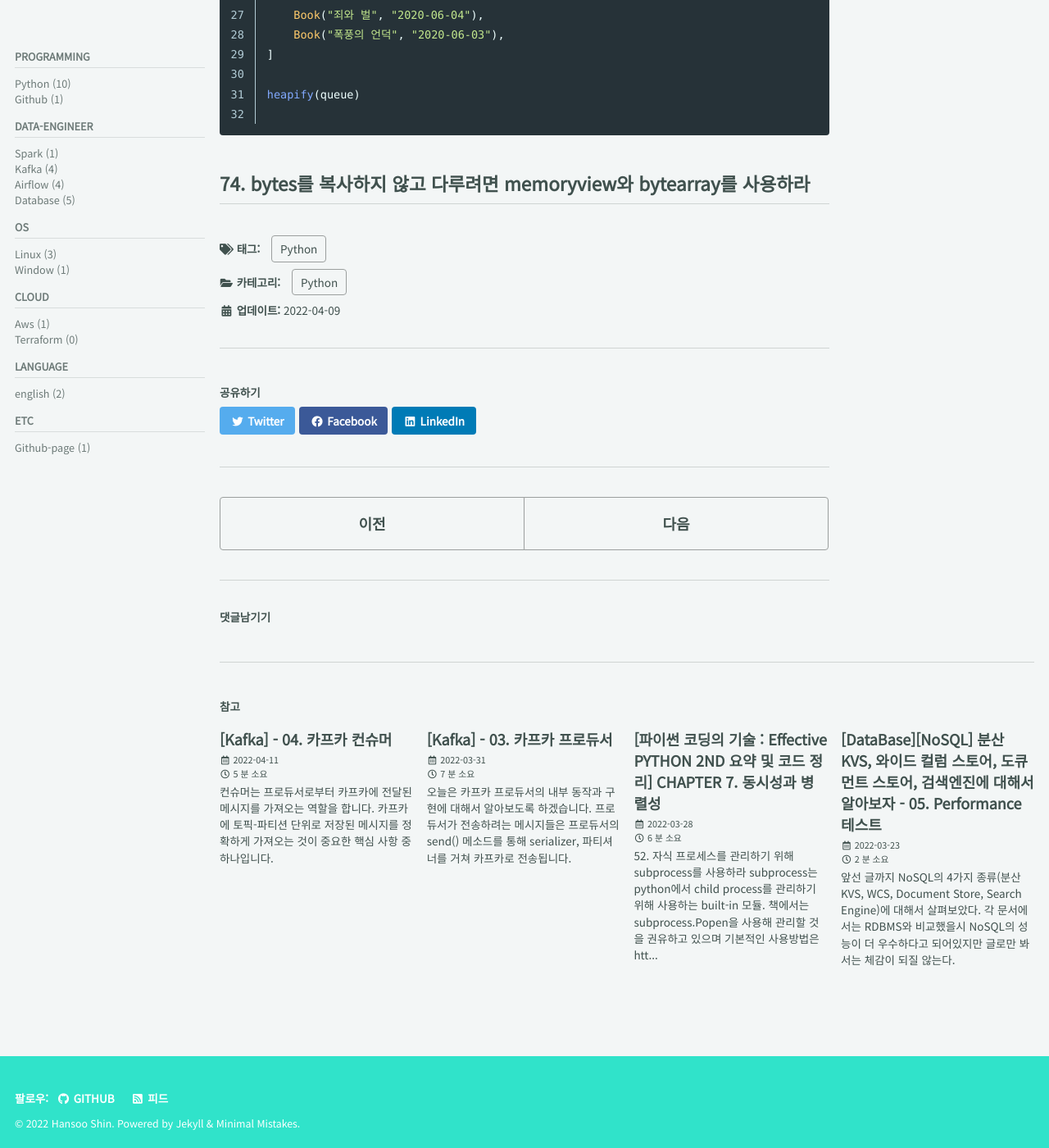
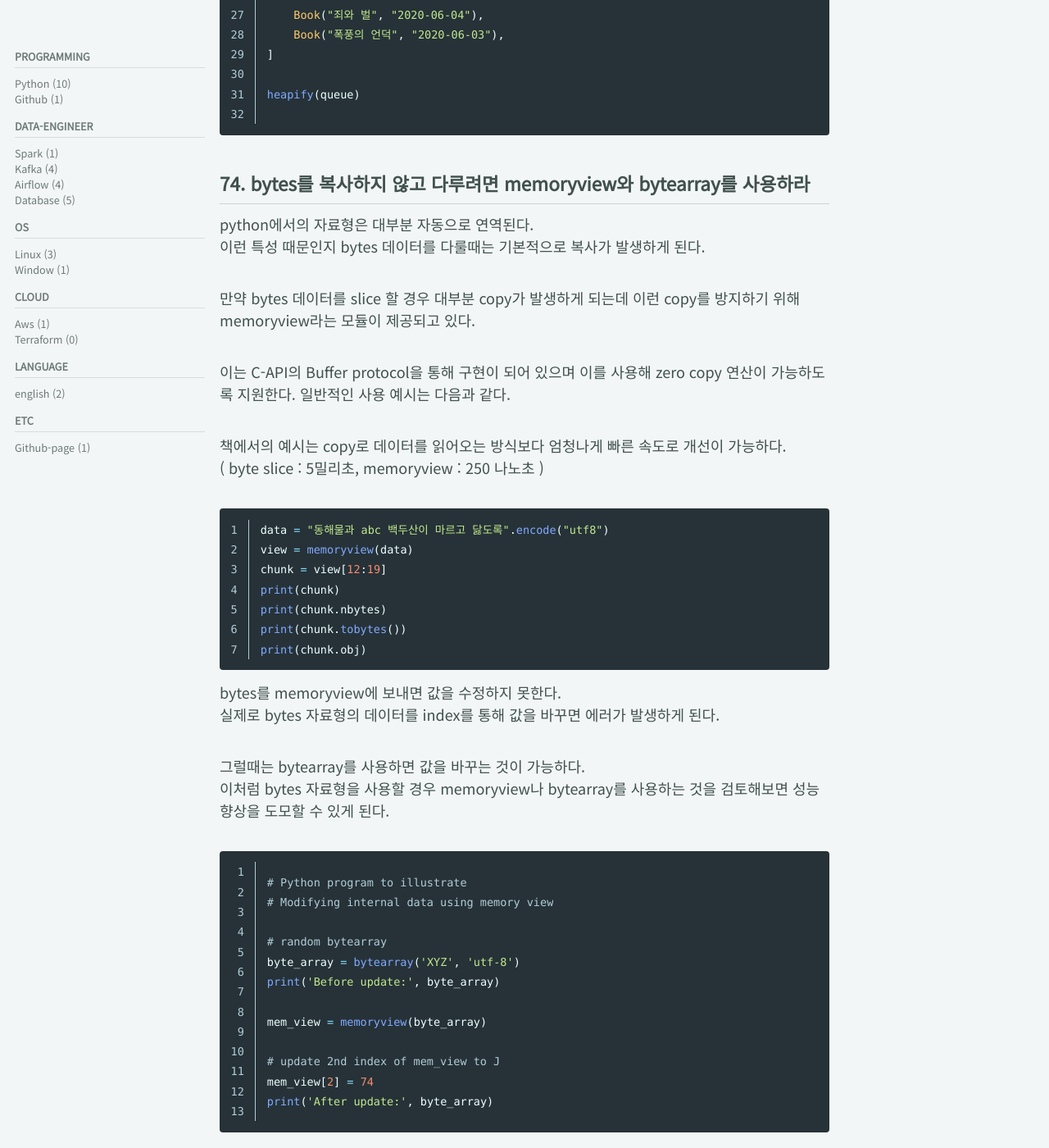
Before and after one commit to dlgldgldgld/dlgldgldgld.github.io, a Jekyll site: the page built from _posts/Python/2022-04-09-effective_python-ch8.md, in a window 1280 px wide and 1400 px high, scrolled down 13813 px. Shown: the whole window at 82% size. Built offline with Jekyll 4.4.1, drawn with Linux system fonts in a browser that asks for light colours; cached includes are drawn as plain includes; comment, search, counter and statistics services are not loaded.

Commit message:
ch08 update

````diff
--- a/_posts/Python/2022-04-09-effective_python-ch8.md
+++ b/_posts/Python/2022-04-09-effective_python-ch8.md
@@ -540,3 +540,47 @@ heapify(queue)
 ```
 
 ## 74. bytes를 복사하지 않고 다루려면 memoryview와 bytearray를 사용하라
+
+python에서의 자료형은 대부분 자동으로 연역된다.
+이런 특성 때문인지 bytes 데이터를 다룰때는 기본적으로 복사가 발생하게 된다.
+
+만약 bytes 데이터를 slice 할 경우 대부분 copy가 발생하게 되는데 이런 copy를 방지하기 위해
+memoryview라는 모듈이 제공되고 있다.
+
+이는 C-API의 Buffer protocol을 통해 구현이 되어 있으며 이를 사용해 zero copy 연산이 가능하도록 지원한다.
+일반적인 사용 예시는 다음과 같다.
+
+책에서의 예시는 copy로 데이터를 읽어오는 방식보다 엄청나게 빠른 속도로 개선이 가능하다.
+( byte slice : 5밀리초, memoryview : 250 나노초 )
+
+```python
+data = "동해물과 abc 백두산이 마르고 닳도록".encode("utf8")
+view = memoryview(data)
+chunk = view[12:19]
+print(chunk)
+print(chunk.nbytes)
+print(chunk.tobytes())
+print(chunk.obj)
+```
+
+bytes를 memoryview에 보내면 값을 수정하지 못한다.
+실제로 bytes 자료형의 데이터를 index를 통해 값을 바꾸면 에러가 발생하게 된다.
+
+그럴때는 bytearray를 사용하면 값을 바꾸는 것이 가능하다.
+이처럼 bytes 자료형을 사용할 경우 memoryview나 bytearray를 사용하는 것을 검토해보면 성능 향상을 도모할 수 있게 된다.
+
+```python
+
+# Python program to illustrate
+# Modifying internal data using memory view
+
+# random bytearray
+byte_array = bytearray('XYZ', 'utf-8')
+print('Before update:', byte_array)
+
+mem_view = memoryview(byte_array)
+
+# update 2nd index of mem_view to J
+mem_view[2] = 74
+print('After update:', byte_array)
+```
````
